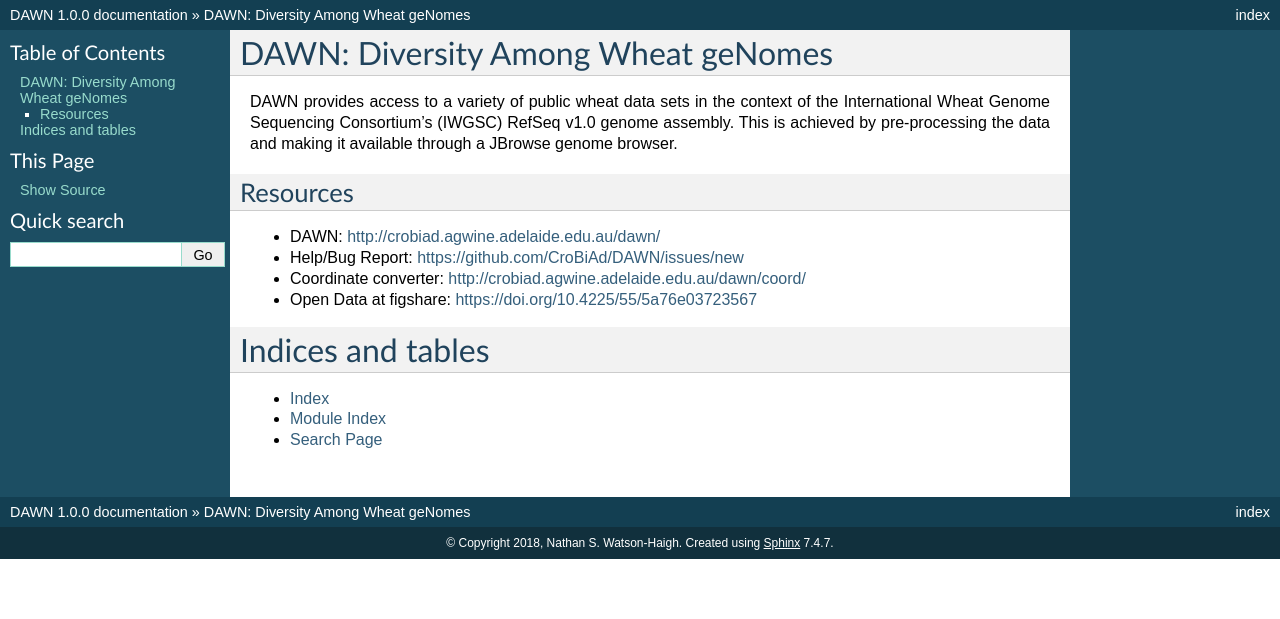
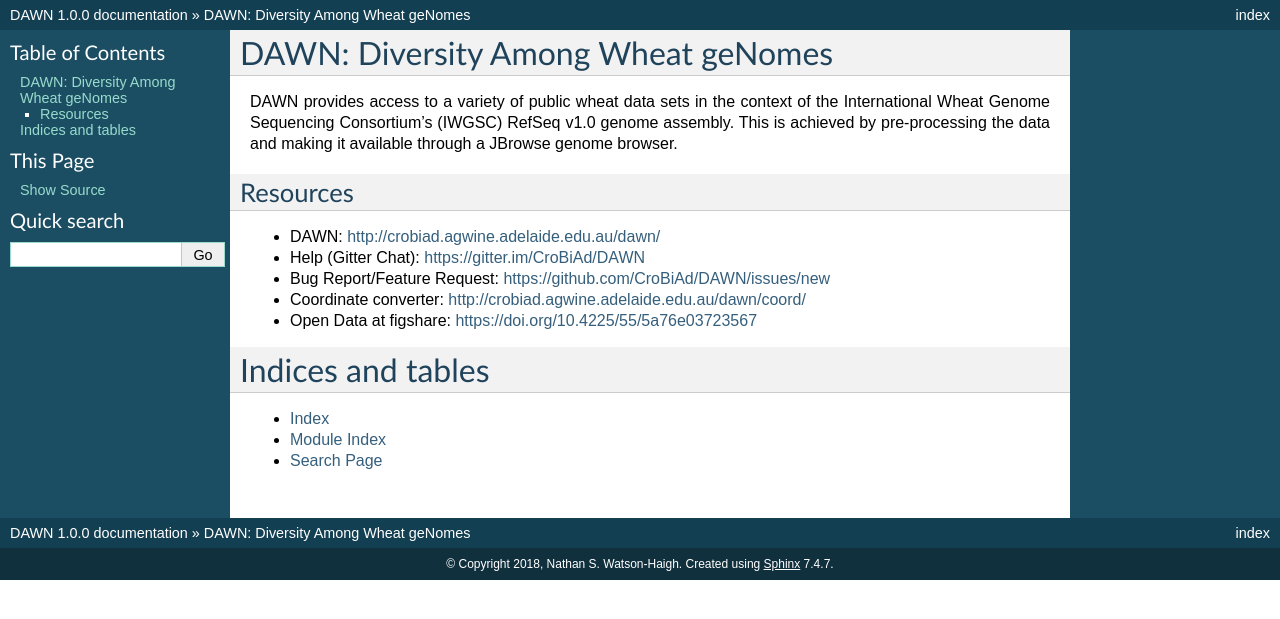
Before and after one commit to CroBiAd/DAWN, a Sphinx documentation site: the page built from docs/index.rst, in a window 1280 px wide. Shown: the top 619 px of the page. Built offline with Sphinx 7.4.7, drawn with Linux system fonts in a browser that asks for light colours.

Commit message:
Added Gitter link

```diff
--- a/docs/index.rst
+++ b/docs/index.rst
@@ -13,7 +13,8 @@
 ---------
 
 * DAWN: http://crobiad.agwine.adelaide.edu.au/dawn/
-* Help/Bug Report: https://github.com/CroBiAd/DAWN/issues/new
+* Help (Gitter Chat): https://gitter.im/CroBiAd/DAWN
+* Bug Report/Feature Request: https://github.com/CroBiAd/DAWN/issues/new
 * Coordinate converter: http://crobiad.agwine.adelaide.edu.au/dawn/coord/
 * Open Data at figshare: https://doi.org/10.4225/55/5a76e03723567
 
```
